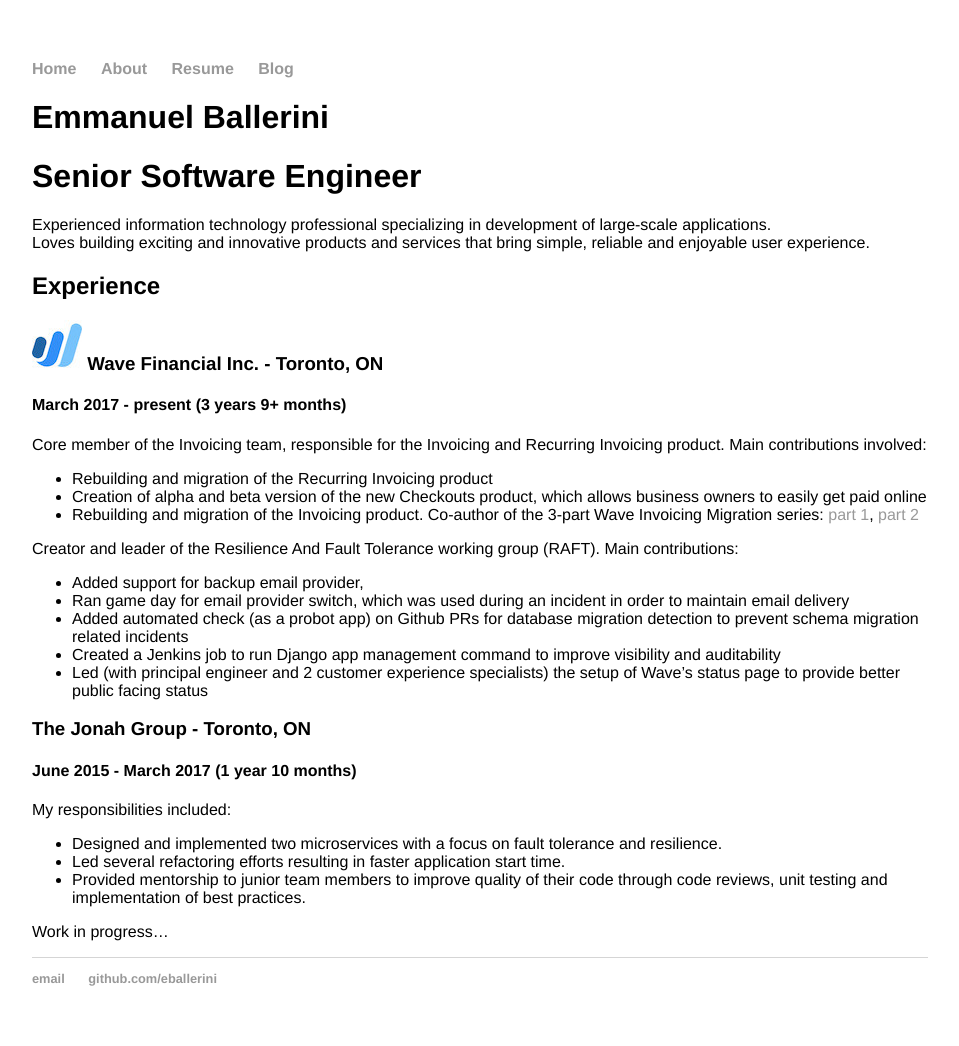
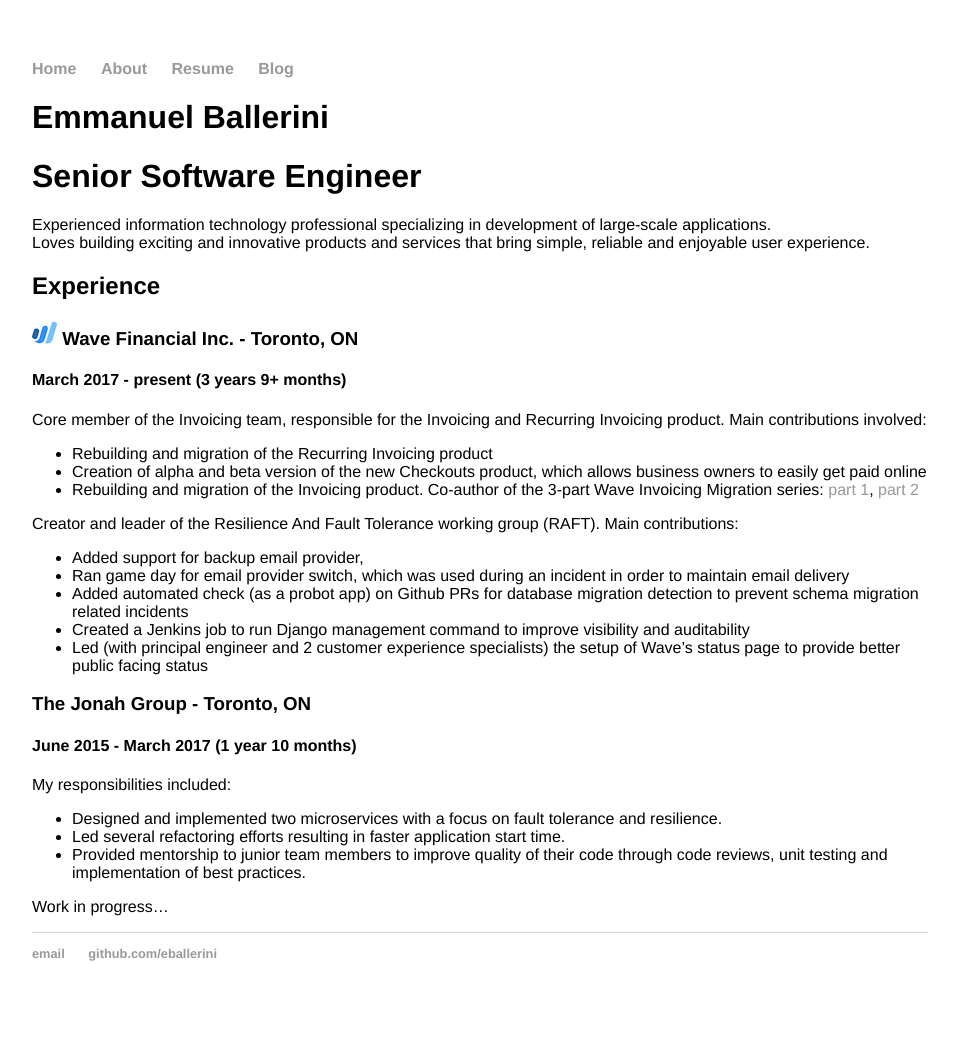
Before and after one commit to eballerini/eballerini.github.io, a Jekyll site: the page built from resume/index.md, in a window 1280 px wide. Shown: the whole page, without its empty margins (160-1119 px from the left). Built offline with Jekyll 4.4.1, drawn with Linux system fonts in a browser that asks for light colours; after the commit the page ends 1021 px from its top, so only the background shows below that.

```diff
--- a/resume/index.md
+++ b/resume/index.md
@@ -20,7 +20,7 @@ Creator and leader of the Resilience And Fault Tolerance working group (RAFT). M
 * Added support for backup email provider,
 * Ran game day for email provider switch, which was used during an incident in order to maintain email delivery
 * Added automated check (as a probot app) on Github PRs for database migration detection to prevent schema migration related incidents
-* Created a Jenkins job to run Django app management command to improve visibility and auditability
+* Created a Jenkins job to run Django management command to improve visibility and auditability
 * Led (with principal engineer and 2 customer experience specialists) the setup of Wave’s status page to provide better public facing status
 
 ### The Jonah Group - Toronto, ON
```
Also changed, not shown: images/wave.jpeg.
